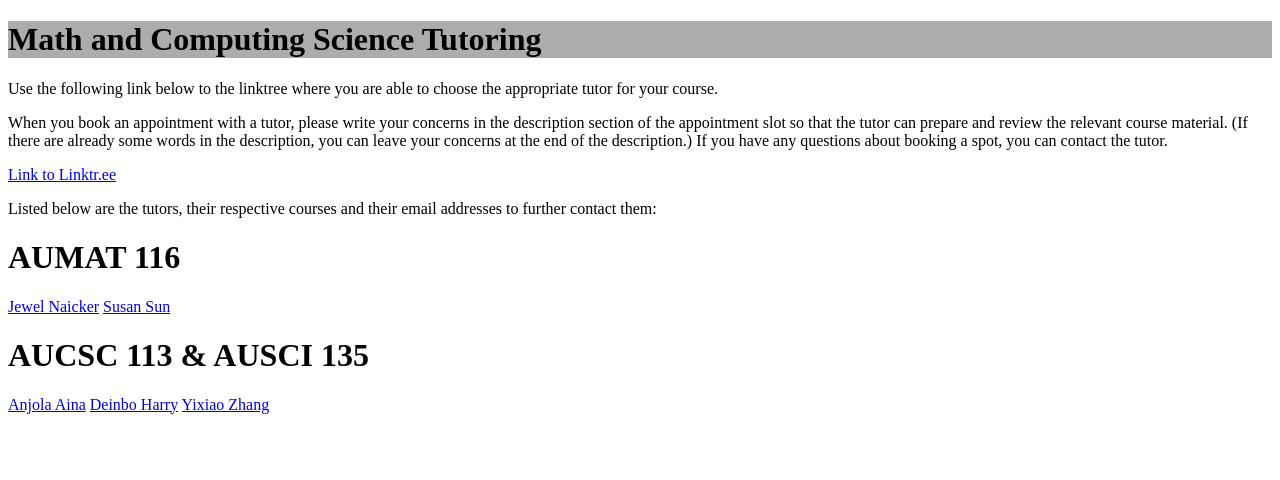
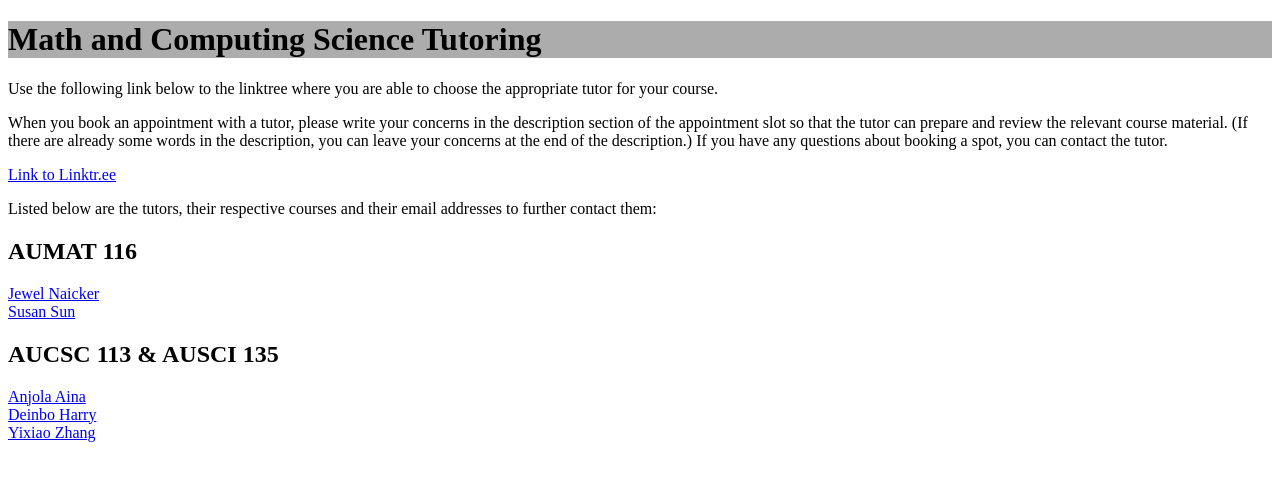
Before and after one commit to anj0la/anj0la.github.io, a plain HTML site: page index.html in a window 1280 px wide. Drawn offline with Linux system fonts and the light colour scheme.

Commit message:
Fixed formatting

```diff
--- a/index.html
+++ b/index.html
@@ -8,12 +8,12 @@
 <p>When you book an appointment with a tutor, please write your concerns in the description section of the appointment slot so that the tutor can prepare and review the relevant course material. (If there are already some words in the description, you can leave your concerns at the end of the description.) If you have any questions about booking a spot, you can contact the tutor.</p>
 <a href="https://linktr.ee/mathandcompscitutoring">Link to Linktr.ee</a>
 <p>Listed below are the tutors, their respective courses and their email addresses to further contact them:</p>
-<h1>AUMAT 116</h1>
-<a href = "mailto: jewelann@ualberta.ca">Jewel Naicker</a>
+<h2>AUMAT 116</h2>
+<a href = "mailto: jewelann@ualberta.ca">Jewel Naicker</a><br>
 <a href = "mailto: yueying5@ualberta.ca">Susan Sun</a>
-<h1>AUCSC 113 & AUSCI 135</h1>
-<a href = "mailto: anjola@ualberta.ca">Anjola Aina</a>
-<a href = "mailto: deinbo@ualberta.ca">Deinbo Harry</a>
+<h2>AUCSC 113 & AUSCI 135</h2>
+<a href = "mailto: anjola@ualberta.ca">Anjola Aina</a><br>
+<a href = "mailto: deinbo@ualberta.ca">Deinbo Harry</a><br>
 <a href = "mailto: yixiao16@ualberta.ca">Yixiao Zhang</a>
 </body>
 </html>
```
